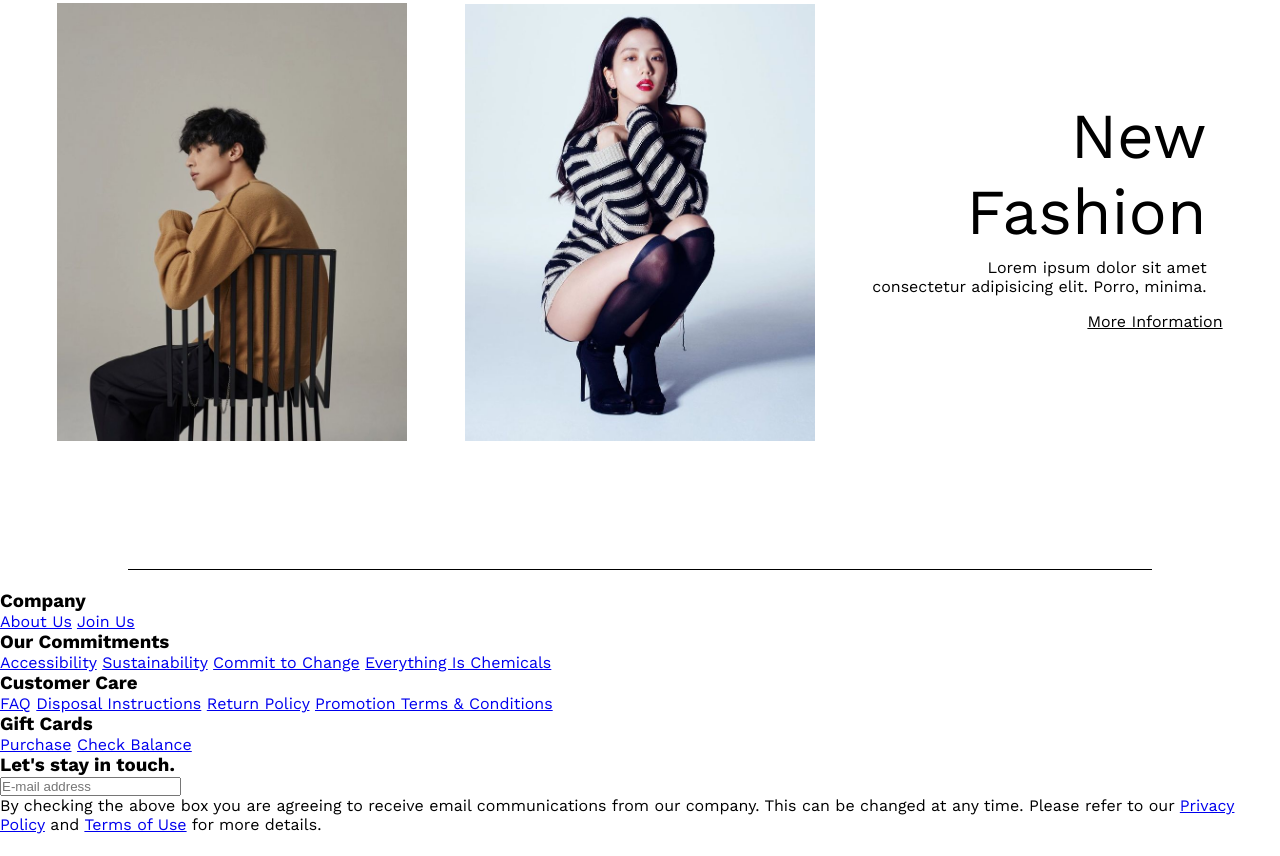
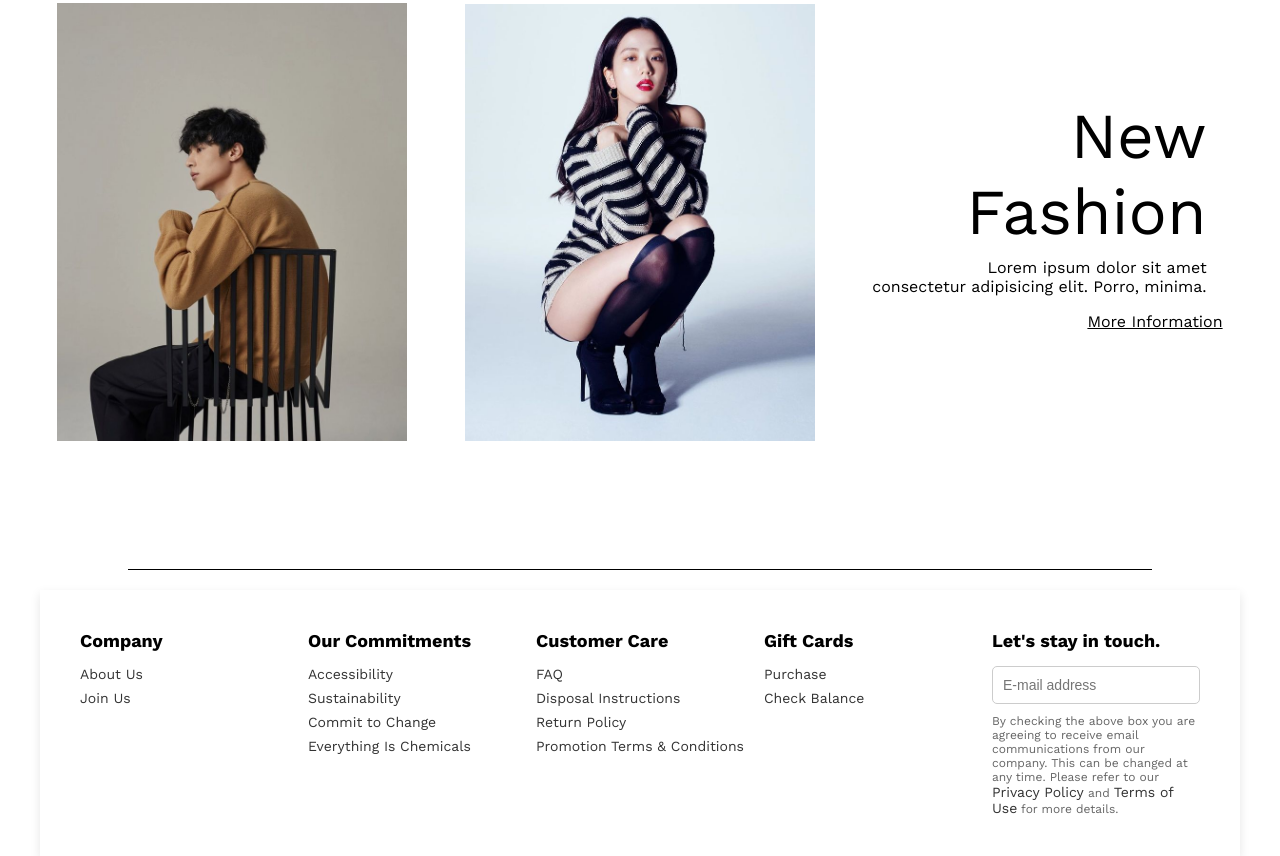
Before and after one commit to haidarakhs/FashionWeb_Gabut, a plain HTML site: page index.html in a window 1280 px wide. Shown: the part 4164-5020 px from the top of the page. Before the commit the page ends 4998 px from the top, so only its background shows below. Drawn offline with nearby package versions, Linux system fonts and the light colour scheme.

Commit message:
update lai

```diff
--- a/style.css
+++ b/style.css
@@ -329,3 +329,42 @@ body {
   margin: 20px auto;
   margin-top: 8rem;
 }
+.footer {
+  display: grid;
+  grid-template-columns: repeat(5, 1fr);
+  gap: 20px;
+  max-width: 1200px;
+  width: 100%;
+  padding: 40px;
+  background-color: white;
+  box-shadow: 0 4px 10px rgba(0, 0, 0, 0.1);
+  margin: 0 auto;
+}
+.footer div {
+  display: flex;
+  flex-direction: column;
+}
+.footer h3 {
+  font-size: 18px;
+  margin-bottom: 15px;
+}
+.footer a {
+  text-decoration: none;
+  color: #333;
+  margin-bottom: 8px;
+  font-size: 14px;
+}
+.footer a:hover {
+  text-decoration: underline;
+}
+.footer input {
+  padding: 10px;
+  font-size: 14px;
+  border: 1px solid #ccc;
+  border-radius: 5px;
+  margin-bottom: 10px;
+}
+.footer p {
+  font-size: 12px;
+  color: #666;
+}
```
